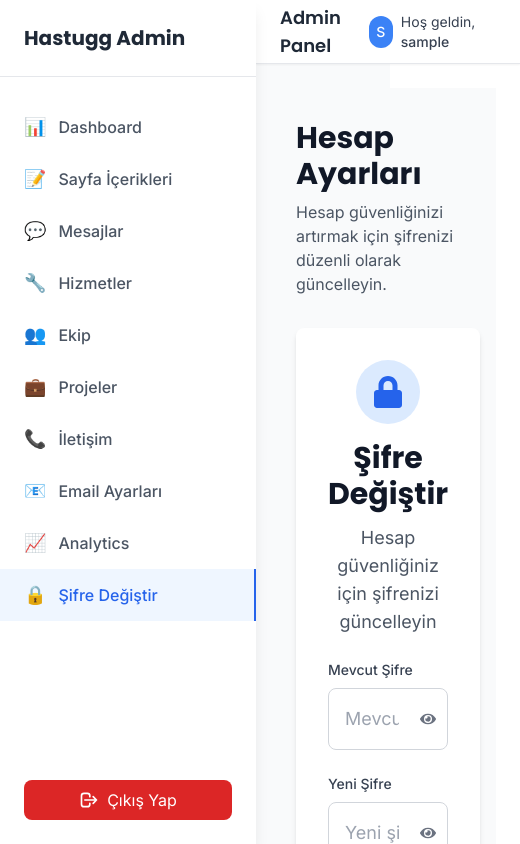
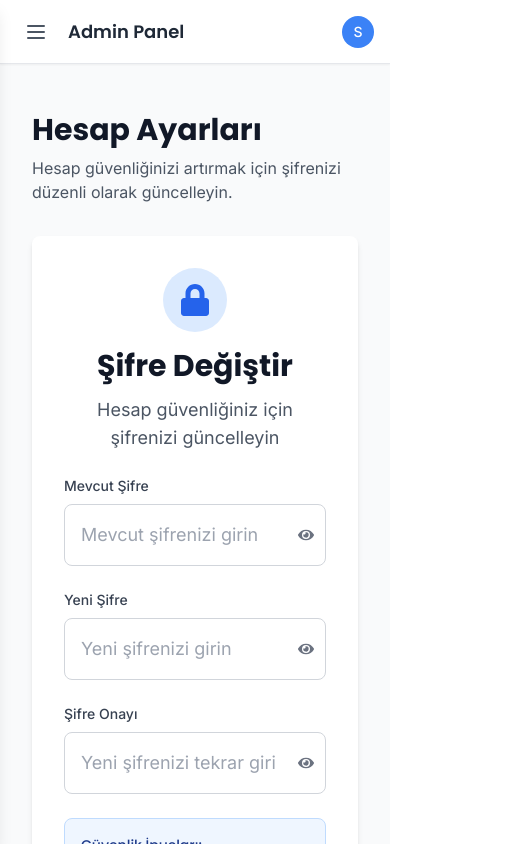
Before and after one commit to burakitikk00/Hastugg, a React (Vite) app in the folder CLIENT/: page /admin/change-password in a window 390 px wide. Shown: the whole page, 520 px wide, since content can reach past the window. Built offline with nearby package versions, Linux system fonts and the light colour scheme; sample sign-in values are in the browser's storage.

Commit message:
mobil görünüm
mobil görünüm admin paneli

```diff
--- a/CLIENT/src/components/admin/AdminLayout.jsx
+++ b/CLIENT/src/components/admin/AdminLayout.jsx
@@ -1,29 +1,43 @@
 import { useAuth } from '../../contexts/AuthContext';
 import { useNavigate } from 'react-router-dom';
+import { useState } from 'react';
 import Sidebar from './Sidebar';
 import Header from './Header';
 
 const AdminLayout = ({ children }) => {
   const { user, logout } = useAuth();
   const navigate = useNavigate();
+  const [sidebarOpen, setSidebarOpen] = useState(false);
 
   const handleLogout = () => {
     logout();
     navigate('/admin/login');
   };
 
+  const toggleSidebar = () => {
+    setSidebarOpen(!sidebarOpen);
+  };
+
   return (
     <div className="flex h-screen bg-gray-50">
+      {/* Mobile Overlay */}
+      {sidebarOpen && (
+        <div
+          className="fixed inset-0 bg-black bg-opacity-50 z-40 lg:hidden"
+          onClick={() => setSidebarOpen(false)}
+        />
+      )}
+
       {/* Sidebar */}
-      <Sidebar onLogout={handleLogout} />
+      <Sidebar onLogout={handleLogout} isOpen={sidebarOpen} onClose={() => setSidebarOpen(false)} />
 
       {/* Main Content Area */}
-      <div className="flex-1 flex flex-col ml-64">
+      <div className="flex-1 flex flex-col lg:ml-64">
         {/* Header */}
-        <Header user={user} />
+        <Header user={user} onToggleSidebar={toggleSidebar} />
 
         {/* Page Content */}
-        <main className="flex-1 overflow-y-auto p-6">
+        <main className="flex-1 overflow-y-auto p-4 lg:p-6">
           {children}
         </main>
       </div>
--- a/CLIENT/src/components/admin/Header.jsx
+++ b/CLIENT/src/components/admin/Header.jsx
@@ -1,7 +1,16 @@
-const Header = ({ user }) => {
+const Header = ({ user, onToggleSidebar }) => {
   return (
-    <header className="bg-white shadow-sm border-b border-gray-200 h-16 flex items-center justify-between px-6">
+    <header className="bg-white shadow-sm border-b border-gray-200 h-16 flex items-center justify-between px-4 lg:px-6">
       <div className="flex items-center">
+        {/* Mobile Menu Button */}
+        <button
+          onClick={onToggleSidebar}
+          className="lg:hidden p-2 rounded-md text-gray-600 hover:text-gray-900 hover:bg-gray-100 mr-3"
+        >
+          <svg className="w-6 h-6" fill="none" stroke="currentColor" viewBox="0 0 24 24">
+            <path strokeLinecap="round" strokeLinejoin="round" strokeWidth={2} d="M4 6h16M4 12h16M4 18h16" />
+          </svg>
+        </button>
         <h2 className="text-lg font-semibold text-gray-800">Admin Panel</h2>
       </div>
 
@@ -12,7 +21,7 @@ const Header = ({ user }) => {
               {user?.username?.charAt(0).toUpperCase()}
             </span>
           </div>
-          <span className="text-sm text-gray-700">
+          <span className="hidden sm:inline text-sm text-gray-700">
             Hoş geldin, <span className="font-medium">{user?.username}</span>
           </span>
         </div>
--- a/CLIENT/src/components/admin/Sidebar.jsx
+++ b/CLIENT/src/components/admin/Sidebar.jsx
@@ -1,6 +1,6 @@
 import { useNavigate, useLocation } from 'react-router-dom';
 
-const Sidebar = ({ onLogout }) => {
+const Sidebar = ({ onLogout, isOpen, onClose }) => {
   const navigate = useNavigate();
   const location = useLocation();
 
@@ -19,11 +19,32 @@ const Sidebar = ({ onLogout }) => {
 
   const isActive = (path) => location.pathname === path;
 
+  const handleMenuClick = (path) => {
+    navigate(path);
+    // Close sidebar on mobile after navigation
+    if (window.innerWidth < 1024) {
+      onClose();
+    }
+  };
+
   return (
-    <div className="w-64 bg-white shadow-lg h-screen fixed left-0 top-0">
+    <div className={`w-64 bg-white shadow-lg h-screen fixed left-0 top-0 z-50 transform transition-transform duration-300 ease-in-out ${
+      isOpen ? 'translate-x-0' : '-translate-x-full'
+    } lg:translate-x-0`}>
       {/* Logo */}
       <div className="p-6 border-b border-gray-200">
-        <h1 className="text-xl font-bold text-gray-800">Hastugg Admin</h1>
+        <div className="flex items-center justify-between">
+          <h1 className="text-xl font-bold text-gray-800">Hastugg Admin</h1>
+          {/* Close button for mobile */}
+          <button
+            onClick={onClose}
+            className="lg:hidden p-1 rounded-md text-gray-600 hover:text-gray-900 hover:bg-gray-100"
+          >
+            <svg className="w-6 h-6" fill="none" stroke="currentColor" viewBox="0 0 24 24">
+              <path strokeLinecap="round" strokeLinejoin="round" strokeWidth={2} d="M6 18L18 6M6 6l12 12" />
+            </svg>
+          </button>
+        </div>
       </div>
 
       {/* Navigation Menu */}
@@ -31,7 +52,7 @@ const Sidebar = ({ onLogout }) => {
         {menuItems.map((item) => (
           <button
             key={item.path}
-            onClick={() => navigate(item.path)}
+            onClick={() => handleMenuClick(item.path)}
             className={`w-full text-left px-6 py-3 flex items-center space-x-3 transition-colors duration-200 ${
               isActive(item.path)
                 ? 'bg-blue-50 text-blue-600 border-r-2 border-blue-600'
```
